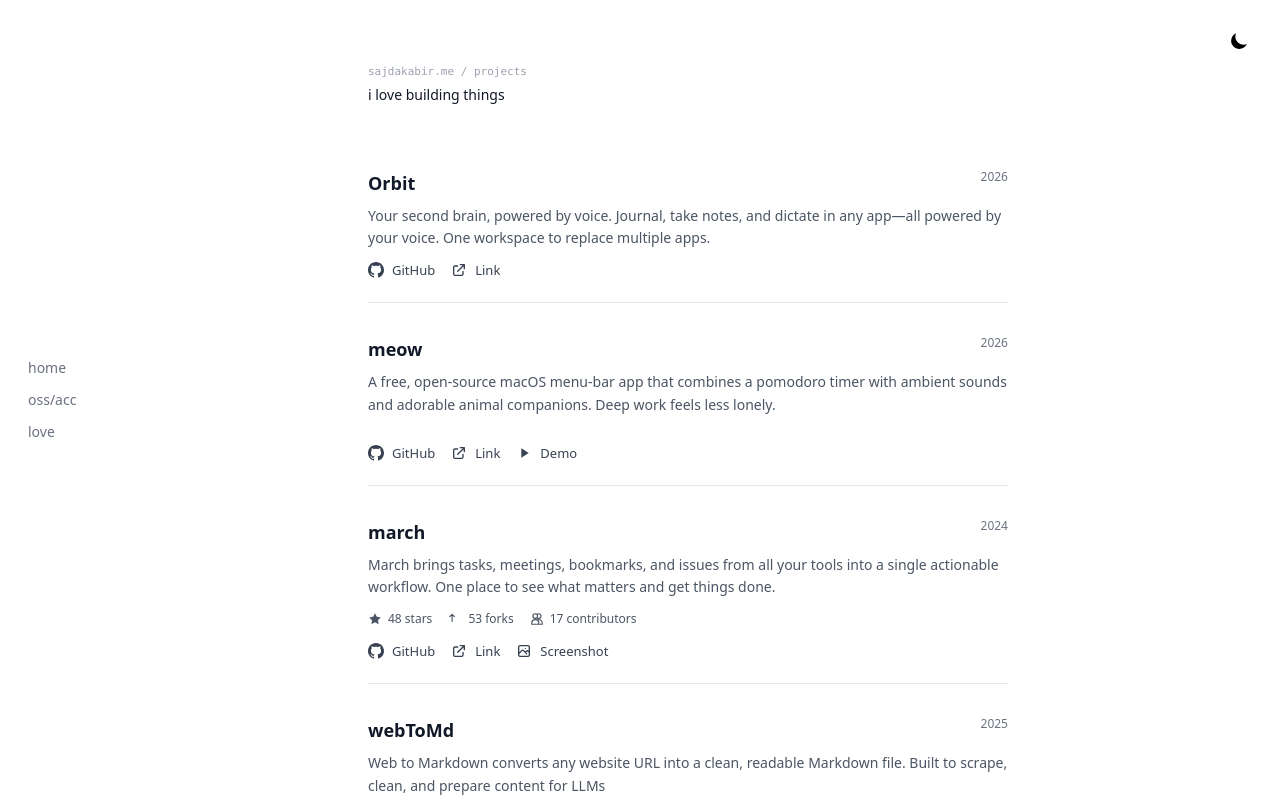
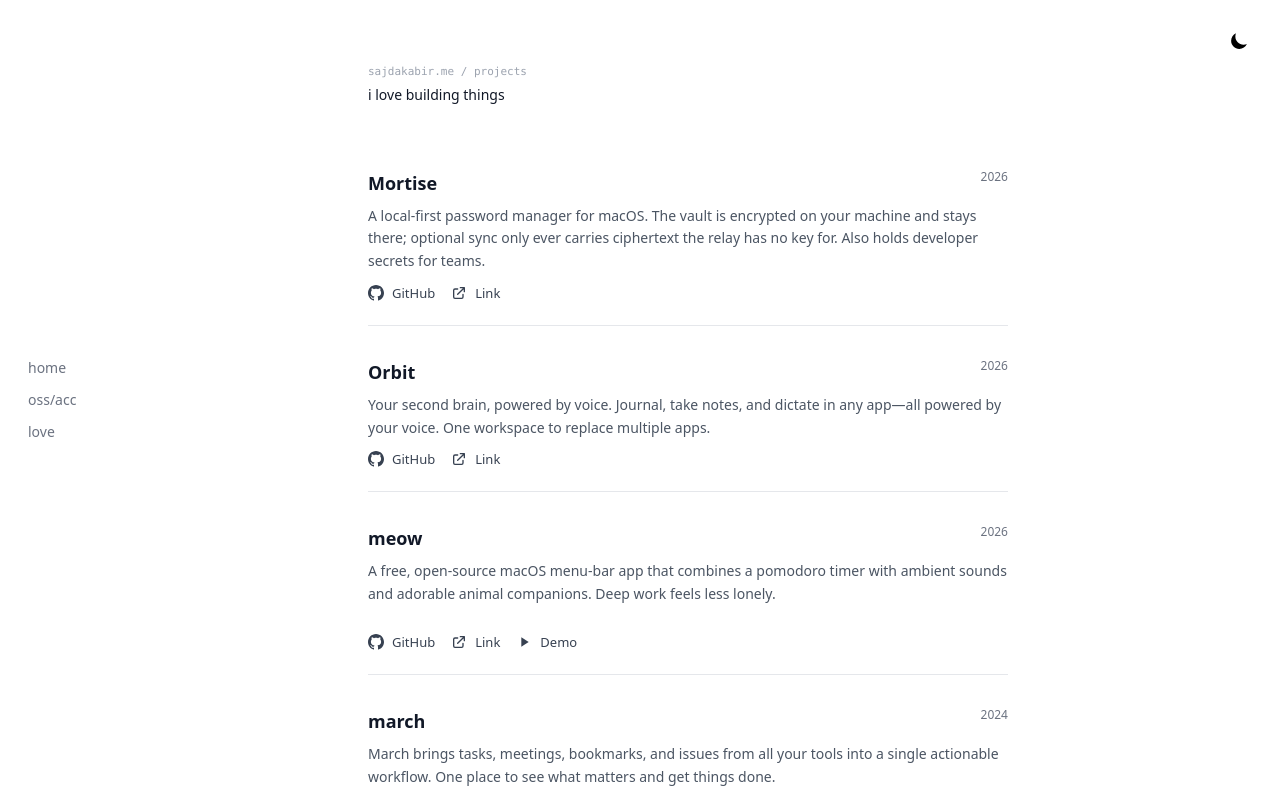
Before and after one commit to sajdakabir/saju, a Next.js app: page /projects in a window 1280 px wide. Shown: the top 800 px of the page. Built offline with nearby package versions, Linux system fonts and the light colour scheme.

Commit message:
Add Mortise to projects

```diff
--- a/src/app/projects/page.tsx
+++ b/src/app/projects/page.tsx
@@ -57,6 +57,17 @@ export default function Projects() {
   }
 
   const projects: Project[] = [
+    {
+      name: 'Mortise',
+      description: "A local-first password manager for macOS. The vault is encrypted on your machine and stays there; optional sync only ever carries ciphertext the relay has no key for. Also holds developer secrets for teams.",
+      techStack: ['Rust', 'Svelte', 'TypeScript', 'Argon2id', 'Browser Extension'],
+      githubUrl: 'https://github.com/sajdakabir/mortise',
+      liveUrl: 'https://vault.sajdakabir.me',
+      challenges: [
+
+      ],
+      date: '2026',
+    },
     {
       name: 'Orbit',
       description: "Your second brain, powered by voice. Journal, take notes, and dictate in any app—all powered by your voice. One workspace to replace multiple apps.",
```
